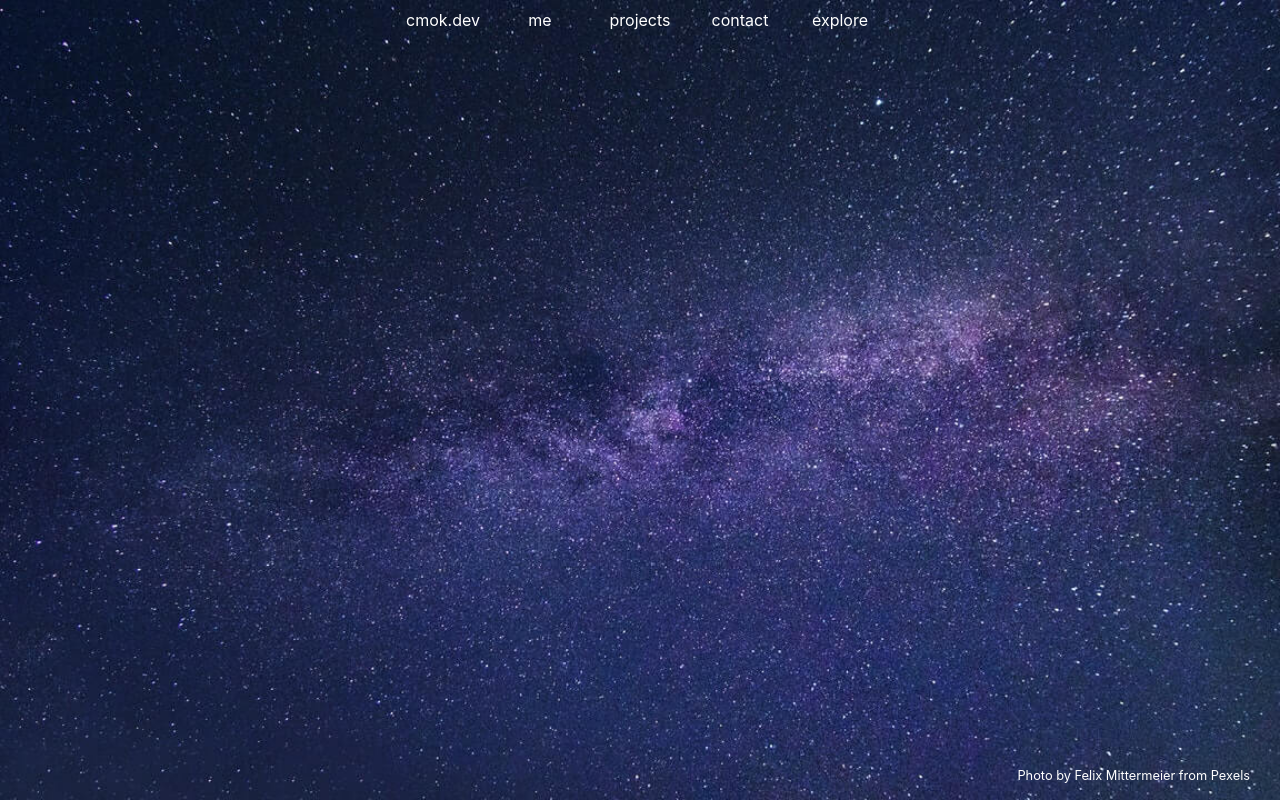
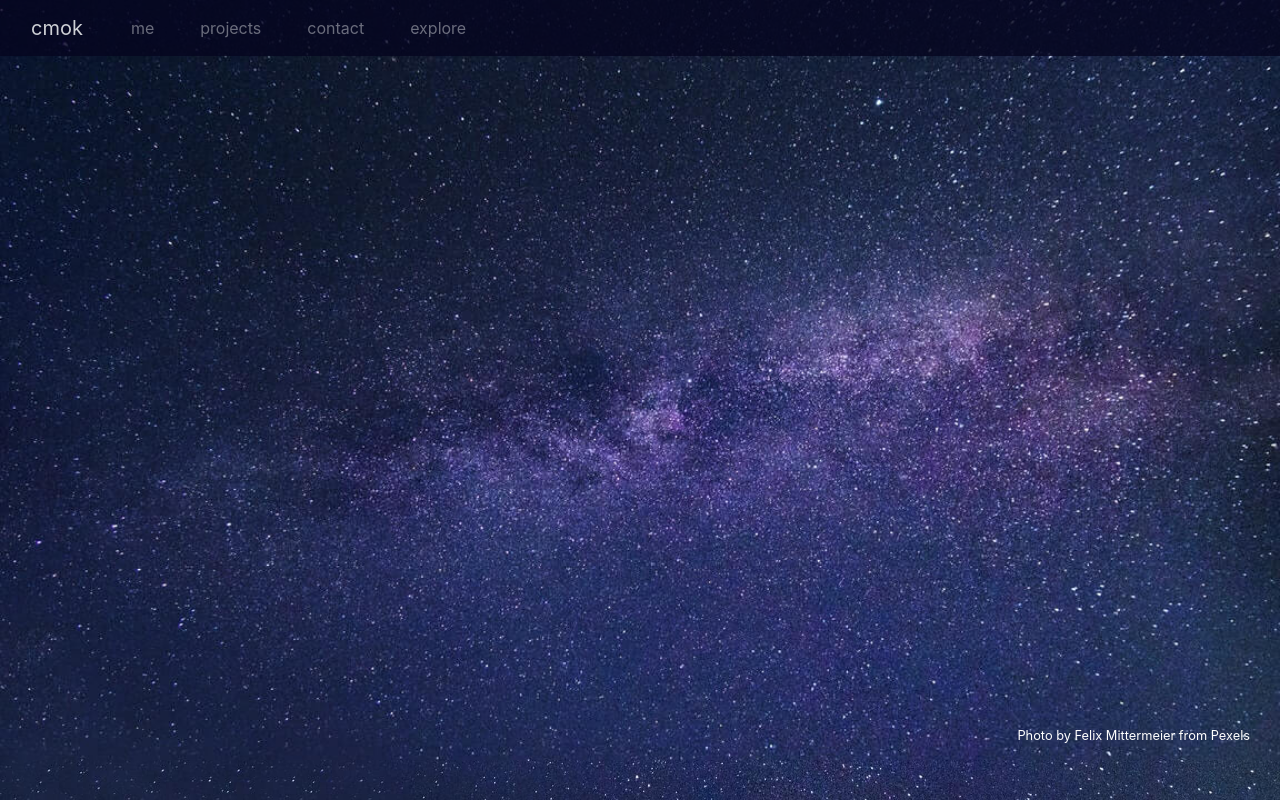
Before and after one commit to cmok4290/cmok.dev, a React app: page / in a window 1280 px wide. Built offline with nearby package versions, Linux system fonts and the light colour scheme; no server answers.

Commit message:
Add custom-navbar css

```diff
--- a/src/components/Navigation/Navigation.js
+++ b/src/components/Navigation/Navigation.js
@@ -1,15 +1,15 @@
-import React from 'react';
-import Container from "react-bootstrap/Container";
+import React from "react";
 import Nav from "react-bootstrap/Nav";
-import "./navigation.css"
+import Navbar from "react-bootstrap/Navbar";
+import "./navigation.css";
 
 export default function Navigation() {
   return (
-    <Container fluid>
-      <Nav className="justify-content-center custom-nav">
-        <Nav.Item>
-          <Nav.Link href="/">cmok.dev</Nav.Link>
-        </Nav.Item>
+    <Navbar variant="dark" expand="lg" fixed="top" className="custom-navbar">
+      <Navbar.Brand href="/home">cmok</Navbar.Brand>
+      <Navbar.Toggle aria-controls="basic-navbar-nav" />{" "}
+      <Navbar.Collapse id="basic-navbar-nav">
+        <Nav>
           <Nav.Item>
             <Nav.Link href="/me">me</Nav.Link>
           </Nav.Item>
@@ -23,6 +23,7 @@ export default function Navigation() {
             <Nav.Link href="/explore">explore</Nav.Link>
           </Nav.Item>
         </Nav>
-    </Container>
+      </Navbar.Collapse>
+    </Navbar>
   );
-};
+}
--- a/src/components/Navigation/navigation.css
+++ b/src/components/Navigation/navigation.css
@@ -1,11 +1,21 @@
-.custom-nav a {
-  width: 100px;
+.custom-navbar {
+  background-color: #050520;
+  opacity: 0.8;
+}
+
+.custom-navbar .navbar-brand {
+  margin-left: 15px;
+  margin-right: 25px;
+}
+
+.custom-navbar .navbar-nav .nav-item {
   color: #ffffff;
   text-align: center;
+  margin-left: 15px;
+  margin-right: 15px;
 }
 
-.custom-nav a:hover {
-  background: #ffffff;
-  color: #424242;
-  opacity: 0.80;
+.custom-navbar .nav-item.active .nav-link,
+.custom-navbar .nav-item:hover .nav-link {
+  text-decoration: underline;
 }
```
Lines whose indentation alone changed are shown as unchanged.
